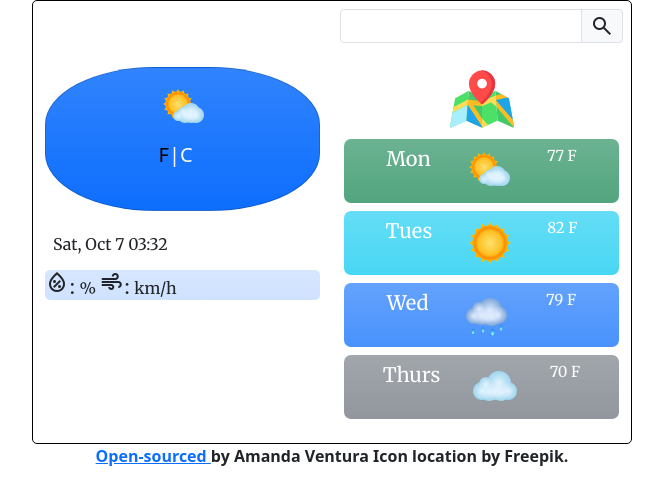
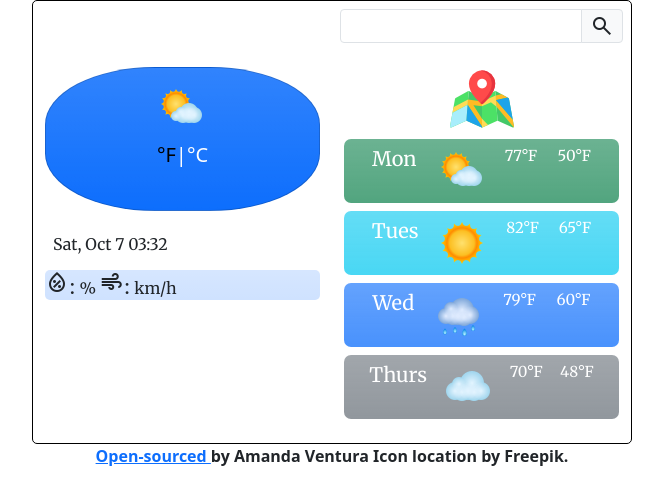
Before and after one commit to ASV185/javascript-weather-app, a plain HTML site: page index.html in a window 1280 px wide. Shown: the whole page, without its empty margins (308-971 px from the left). Drawn offline with nearby package versions, Linux system fonts and the light colour scheme; no server answers.

Commit message:
added degree symbol in index html and max and min temperatures

```diff
--- a/index.html
+++ b/index.html
@@ -37,10 +37,10 @@
                     <div class="card-body today-section">
                         <img src="images/sun-cloudy.png" alt="sun cloudy icon" id="icon" />
                         <p class="card-text m-0">
-                        <h2 class="temperature text-white" id="temperature"></h2>
-                        <span class="units d-flex align-items-start text-white"><a href="#" id="fahrenheit-link"
-                                class="active fahrenheit-link">F</a> | <a href="#" id="celsius-link"
-                                class="celsius-link">C</a>
+                        <h2 class="temperature text-white" id="temperature"> </h2><span
+                            class="units d-flex align-items-start text-white"><a href="#" id="fahrenheit-link"
+                                class="active fahrenheit-link">°F </a> | <a href="#" id="celsius-link"
+                                class="celsius-link">°C</a>
                         </span>
                         <h3 id="description" class="text-white pt-2">
                         </h3>
@@ -67,31 +67,35 @@
                 </div>
                 <div class="bg-success bg-gradient p-2 text-white bg-opacity-75 mb-2 mon-forecast-section">
                     <div class="d-flex justify-content-evenly">
-                        <h4>Mon</h4>
+                        <h4 class="weather-forecast-date">Mon</h4>
                         <img src="images/sun-cloudy.png" alt="sun cloud icon" />
-                        <h5>77 F</h5>
+                        <h5 class="weather-forecast-temperature-max">77°F</h5>
+                        <h5 class="weather-forecast-temperature-min">50°F</h5>
                     </div>
                 </div>
                 <div
                     class="bg-info bg-gradient p-2 text-white bg-opacity-75 mb-2 justify-content-evenly tues-forecast-section">
                     <div class="d-flex justify-content-evenly">
-                        <h4> Tues</h4>
+                        <h4 class="weather-forecast-date">Tues</h4>
                         <img src="images/sunny.png" alt="sunny icon" />
-                        <h5>82 F</h5>
+                        <h5 class="weather-forecast-temperature-max">82°F</h5>
+                        <h5 class="weather-forecast-temperature-min">65°F</h5>
                     </div>
                 </div>
                 <div class="bg-primary bg-gradient p-2 text-white bg-opacity-75 mb-2 wed-forecast-section">
                     <div class="d-flex justify-content-evenly">
-                        <h4>Wed</h4>
+                        <h4 class="weather-forecast-date">Wed</h4>
                         <img src="images/rainy-cloud.png" alt="sun cloud icon" />
-                        <h5>79 F</h5>
+                        <h5 class="weather-forecast-temperature-max">79°F</h5>
+                        <h5 class="weather-forecast-temperature-min">60°F</h5>
                     </div>
                 </div>
                 <div class="bg-secondary bg-gradient p-2 text-white bg-opacity-75 mb-2 thurs-forecast-section">
                     <div class="d-flex justify-content-evenly">
-                        <h4>Thurs</h4>
+                        <h4 class="weather-forecast-date">Thurs</h4>
                         <img src="images/cloud.png" alt="sun cloud icon" />
-                        <h5>70 F</h5>
+                        <h5 class="weather-forecast-temperature-max">70°F</h5>
+                        <h5 class="weather-forecast-temperature-min">48°F</h5>
                     </div>
                 </div>
             </div>
--- a/src/styles.css
+++ b/src/styles.css
@@ -35,6 +35,10 @@ h1 {
 .today-section .units {
   font-size: 20px;
   align-items: start;
+}
+
+.today-section #description {
+  text-transform: capitalize;
 }
 
 h6 {
```
